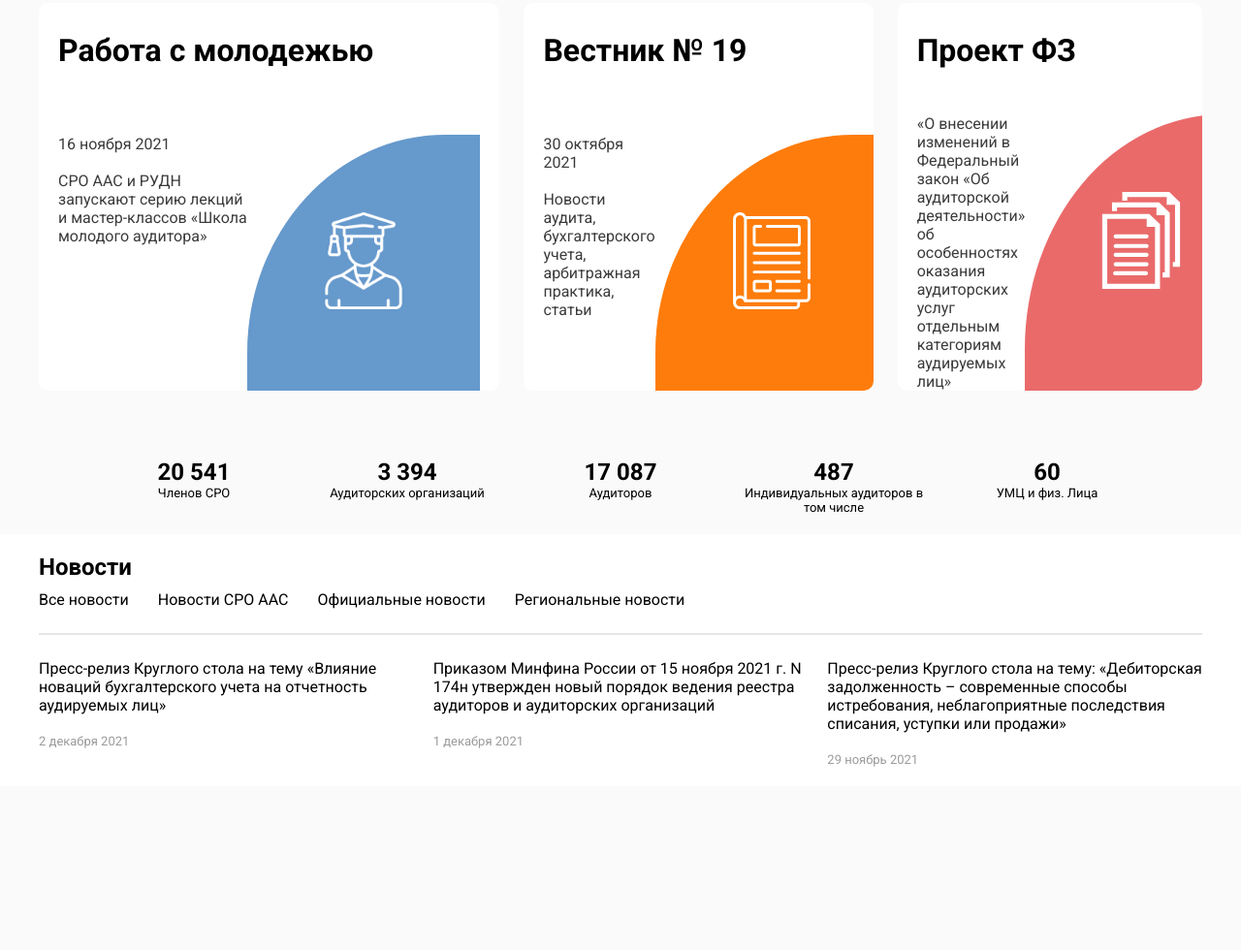
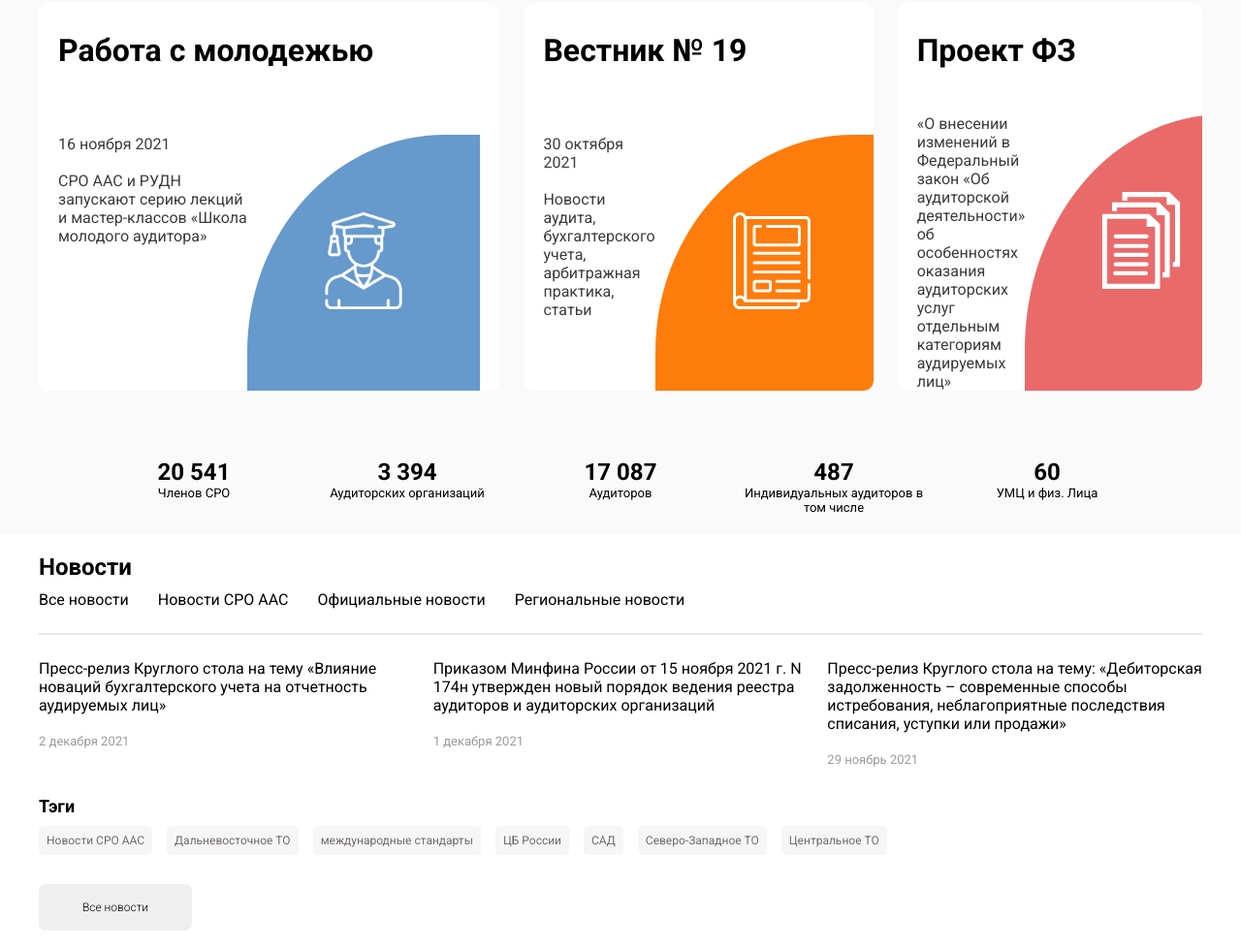
Before and after one commit to Domirando/auditor-sro.uzb, a website: page index.htm in a window 1280 px wide. Shown: the part 751-1731 px from the top of the page at 97% size. Before the commit the page ends 1562 px from the top, so only its background shows below. Drawn offline with Linux system fonts and the light colour scheme.

Commit message:
Adding  Tags section

```diff
--- a/assets/styles/style.css
+++ b/assets/styles/style.css
@@ -5,6 +5,7 @@
 @import url("./announcement.css");
 @import url("./num_datas.css");
 @import url("./web-news.css");
+@import url("./tags.css");
 
 * {
   padding: 0;
--- /dev/null
+++ b/assets/styles/tags.css
@@ -0,0 +1,20 @@
+.tags h2{
+    font-size: 18px;
+    margin-top: 20px;
+}
+.tag-texts{
+    margin: 10px 0;
+    display: flex;
+    column-gap: 15px;
+}
+.tag-text{
+    color: #726a6e;
+    background-color: #f6f6f6;
+    padding: 8px;
+    font-size: 12px;
+    border-radius: 5px;
+}
+.tag-btn{
+    border: none;
+    margin-top: 20px;
+}
--- a/index.htm
+++ b/index.htm
@@ -469,6 +469,19 @@
             <p>29 ноябрь 2021</p>
           </div>
         </div>
+        <div class="tags">
+          <h2>Тэги</h2>
+          <div class="tag-texts">
+            <span class="tag-text">Новости СРО ААС</span>
+            <span class="tag-text">Дальневосточное ТО</span>
+            <span class="tag-text">международные стандарты</span>
+            <span class="tag-text">ЦБ России</span>
+            <span class="tag-text">САД</span>
+            <span class="tag-text">Северо-Западное ТО</span>
+            <span class="tag-text">Центральное ТО</span>
+          </div>
+          <button class="btn tag-btn">Все новости</button>
+        </div>
       </div>
 
     </section>
```
